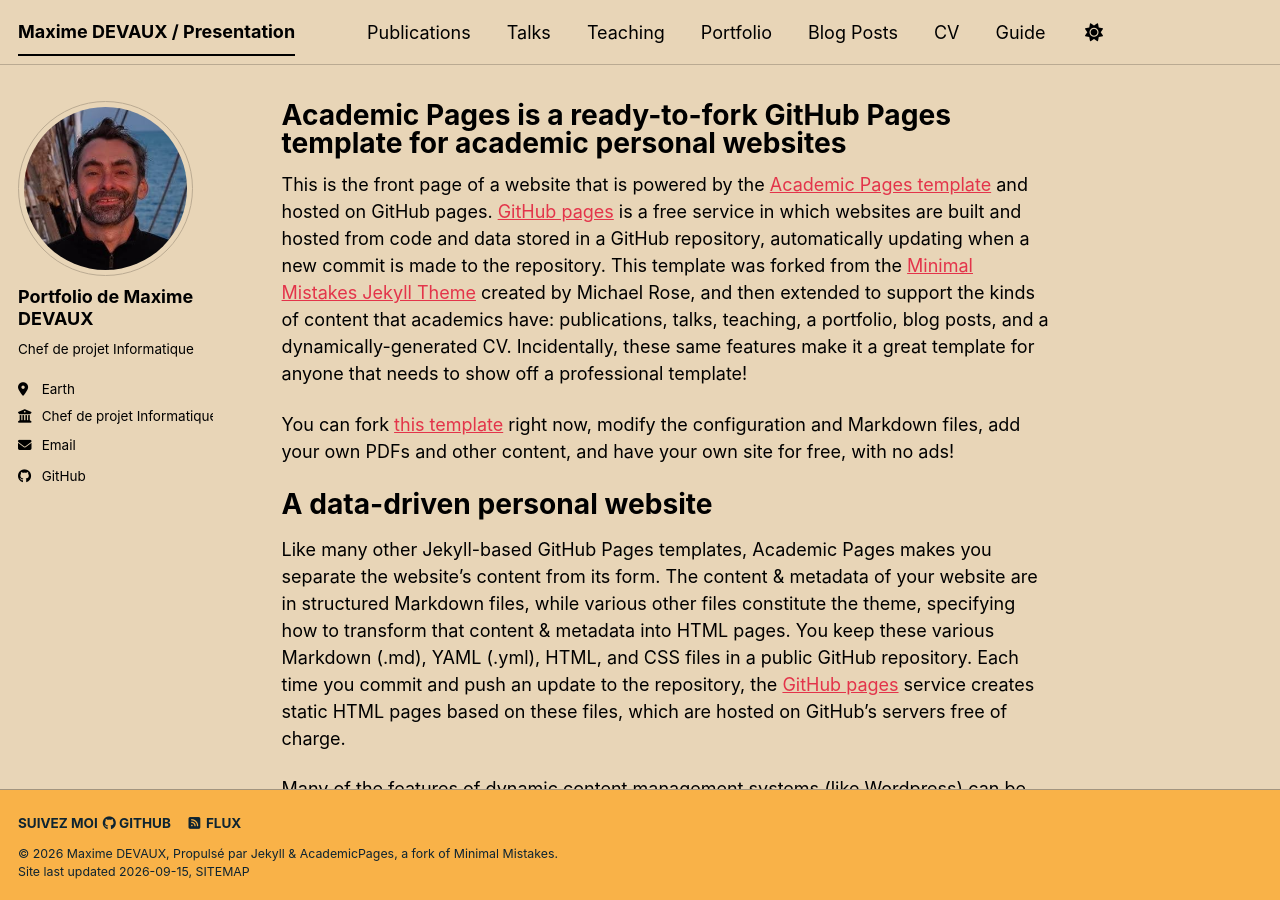
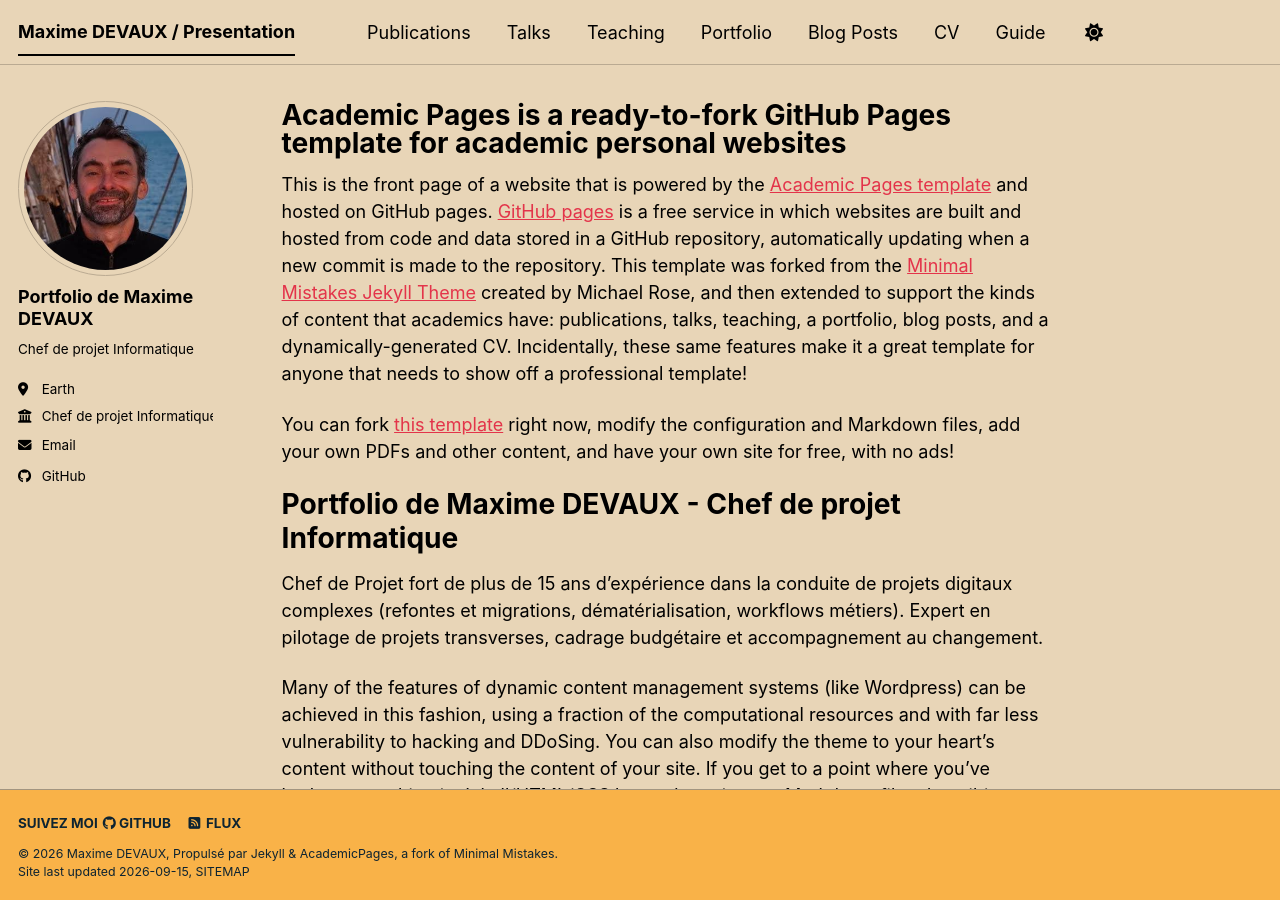
Before and after one commit to maximedevaux/maximedevaux.github.io, a Jekyll site: the page built from _pages/about.md, in a window 1280 px wide and 900 px high. Built offline with Jekyll 4.4.1, drawn with Linux system fonts in a browser that asks for light colours; a style sheet for code colours, icons or effects is not loaded.

Commit message:
Revise about page with personal and professional details
Updated the content to reflect personal portfolio information and professional experience.

```diff
--- a/_pages/about.md
+++ b/_pages/about.md
@@ -11,9 +11,11 @@
 
  You can fork [this template](https://github.com/academicpages/academicpages.github.io) right now, modify the configuration and Markdown files, add your own PDFs and other content, and have your own site for free, with no ads!
 
-A data-driven personal website
+Portfolio de Maxime DEVAUX - Chef de projet Informatique
 ======
-Like many other Jekyll-based GitHub Pages templates, Academic Pages makes you separate the website's content from its form. The content & metadata of your website are in structured Markdown files, while various other files constitute the theme, specifying how to transform that content & metadata into HTML pages. You keep these various Markdown (.md), YAML (.yml), HTML, and CSS files in a public GitHub repository. Each time you commit and push an update to the repository, the [GitHub pages](https://pages.github.com/) service creates static HTML pages based on these files, which are hosted on GitHub's servers free of charge.
+Chef de Projet fort de plus de 15 ans d'expérience dans la conduite de projets digitaux complexes (refontes et
+migrations, dématérialisation, workflows métiers).
+Expert en pilotage de projets transverses, cadrage budgétaire et accompagnement au changement.
 
 Many of the features of dynamic content management systems (like Wordpress) can be achieved in this fashion, using a fraction of the computational resources and with far less vulnerability to hacking and DDoSing. You can also modify the theme to your heart's content without touching the content of your site. If you get to a point where you've broken something in Jekyll/HTML/CSS beyond repair, your Markdown files describing your talks, publications, etc. are safe. You can rollback the changes or even delete the repository and start over - just be sure to save the Markdown files! You can also write scripts that process the structured data on the site, such as [this one](https://github.com/academicpages/academicpages.github.io/blob/master/talkmap.ipynb) that analyzes metadata in pages about talks to display [a map of every location you've given a talk](https://academicpages.github.io/talkmap.html).
 
```
